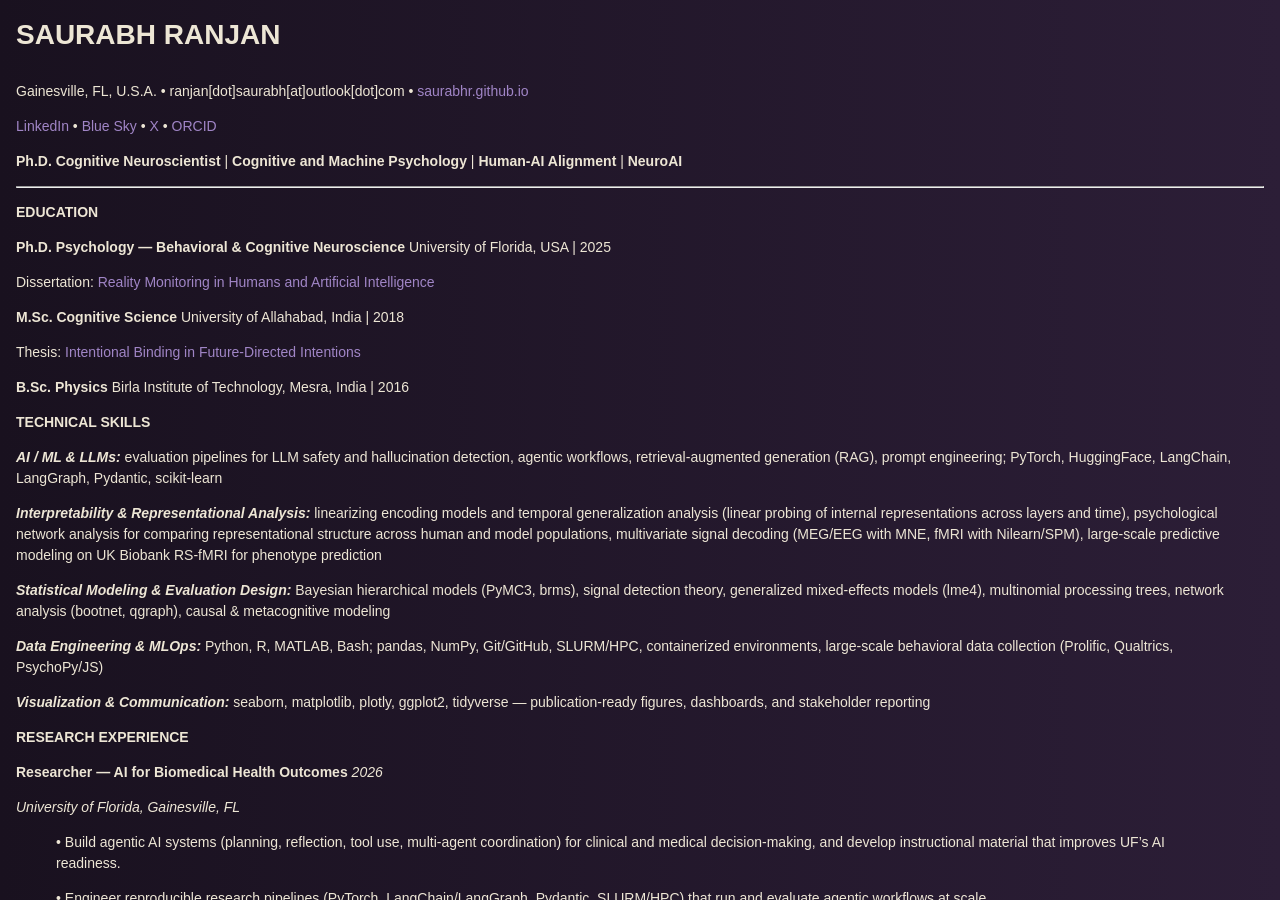
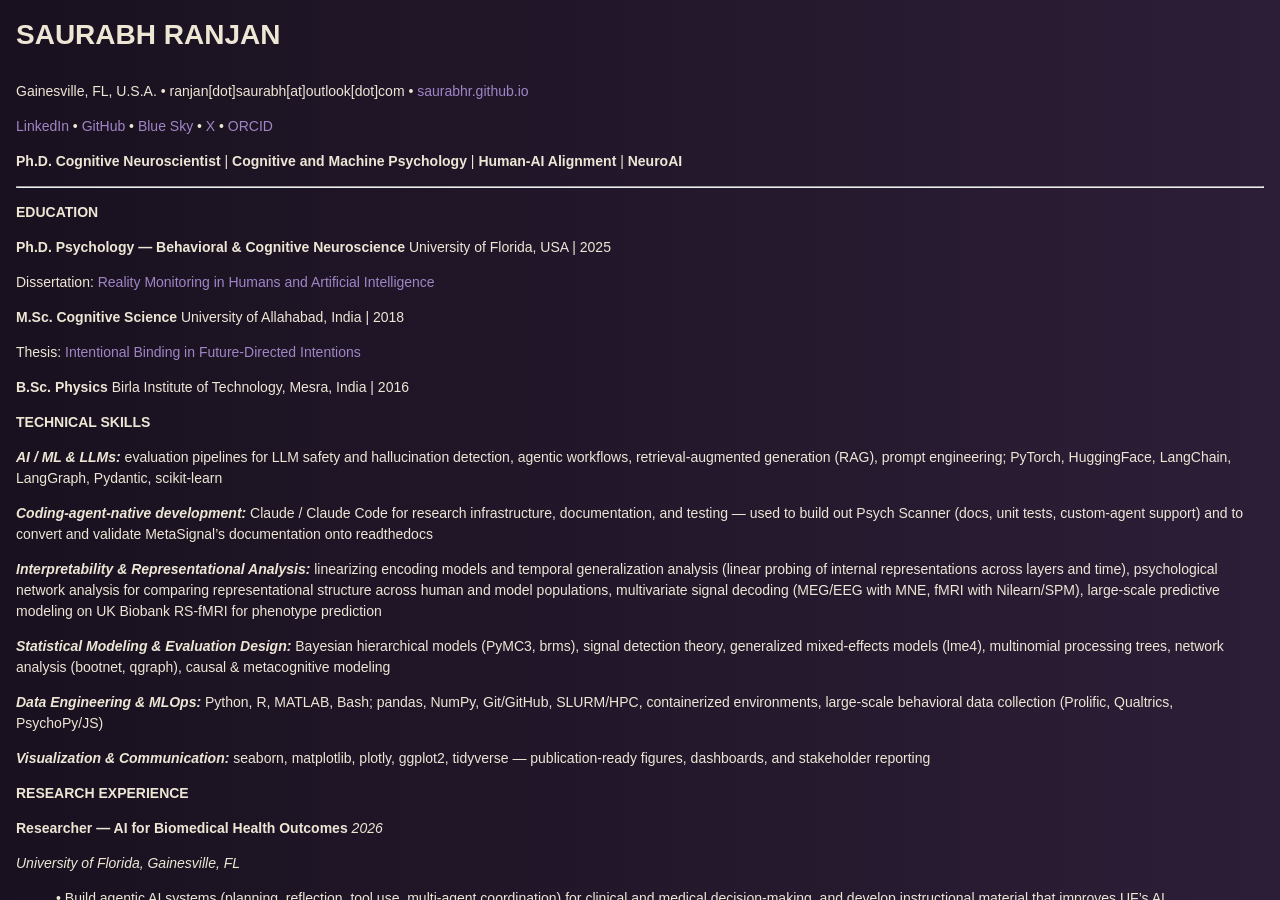
Before and after one commit to saurabhr/saurabhr.github.io, a Jekyll site: the page built from assets/sr_cv.md, in a window 1280 px wide and 900 px high. Built offline with Jekyll 4.4.1, drawn with Linux system fonts in a browser that asks for light colours; our own code applies the rules of GitHub Pages for plain Markdown files.

Commit message:
update website

```diff
--- a/assets/sr_cv.md
+++ b/assets/sr_cv.md
@@ -3,7 +3,7 @@
 
 Gainesville, FL, U.S.A.  •  ranjan[dot]saurabh[at]outlook[dot]com  •  [saurabhr.github.io](https://saurabhr.github.io)
 
-[LinkedIn](https://www.linkedin.com/in/saurabh-ranjan-440a273a1/)  •  [Blue Sky](https://bsky.app/profile/saurabhr.bsky.social)  •  [X](https://twitter.com/researchingcog)  •  [ORCID](https://orcid.org/0000-0002-7868-7223)
+[LinkedIn](https://www.linkedin.com/in/saurabh-ranjan-440a273a1/)  •  [GitHub](https://github.com/saurabhr)  •  [Blue Sky](https://bsky.app/profile/saurabhr.bsky.social)  •  [X](https://twitter.com/researchingcog)  •  [ORCID](https://orcid.org/0000-0002-7868-7223)
 
 **Ph.D. Cognitive Neuroscientist**  \|  **Cognitive and Machine Psychology**  \|  **Human-AI Alignment**  \|  **NeuroAI**
 
@@ -24,6 +24,8 @@ Thesis: [Intentional Binding in Future-Directed Intentions](https://osf.io/prepr
 **TECHNICAL SKILLS**
 
 ***AI / ML & LLMs:*** evaluation pipelines for LLM safety and hallucination detection, agentic workflows, retrieval-augmented generation (RAG), prompt engineering; PyTorch, HuggingFace, LangChain, LangGraph, Pydantic, scikit-learn
+
+***Coding-agent-native development:*** Claude / Claude Code for research infrastructure, documentation, and testing — used to build out Psych Scanner (docs, unit tests, custom-agent support) and to convert and validate MetaSignal's documentation onto readthedocs
 
 ***Interpretability & Representational Analysis:*** linearizing encoding models and temporal generalization analysis (linear probing of internal representations across layers and time), psychological network analysis for comparing representational structure across human and model populations, multivariate signal decoding (MEG/EEG with MNE, fMRI with Nilearn/SPM), large-scale predictive modeling on UK Biobank RS-fMRI for phenotype prediction
 
```
Also changed, not shown: 1 other file.
